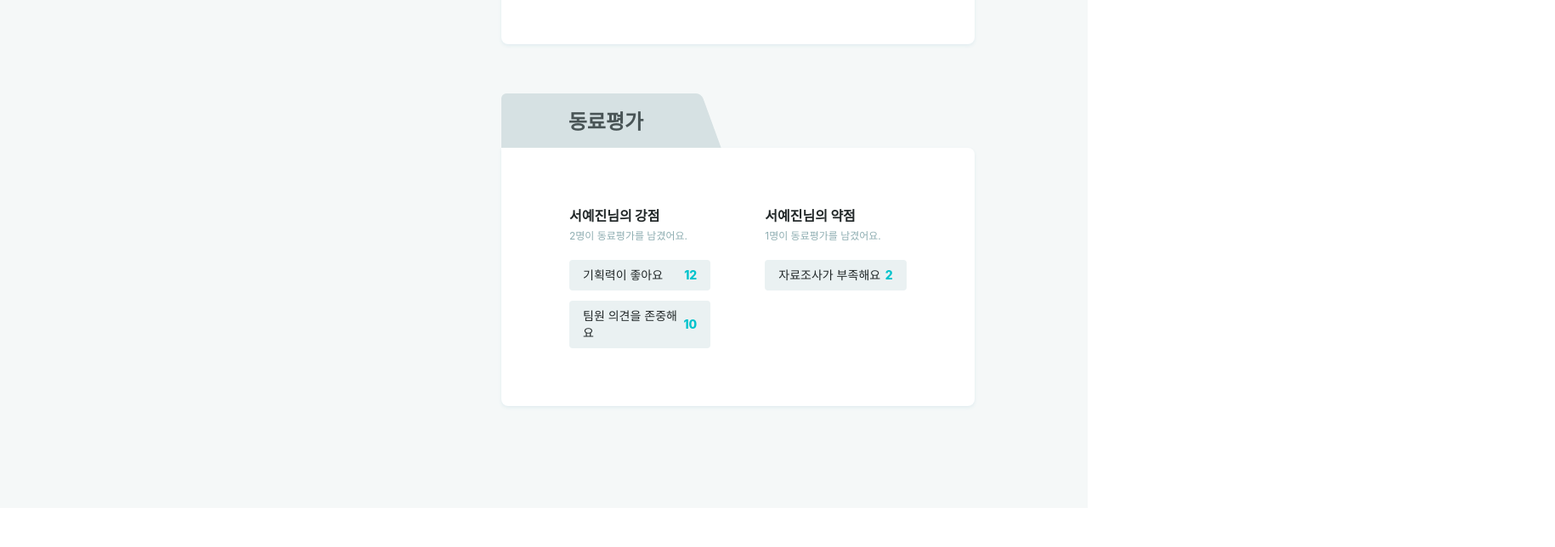
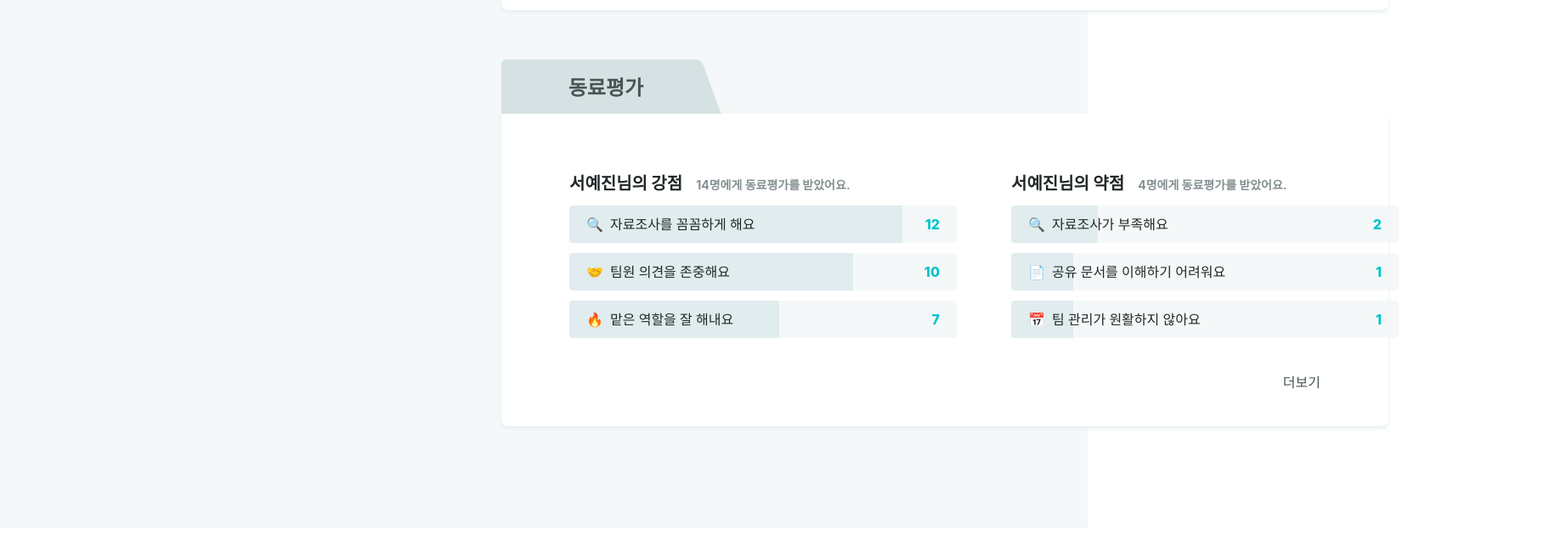
Before and after one commit to SeongjeLee22200525/HamCheese_FE, a Next.js app: page /mateprofile/1 in a window 1280 px wide. Shown: the part 960-1604 px from the top of the page at 85% size, 1830 px wide, since content can reach past the window. Built offline with nearby package versions, Linux system fonts and the light colour scheme; no server answers; a web font is replaced by a local one.

Commit message:
mateprofile 완성

```diff
--- a/src/components/mateprofile/PeerReview.tsx
+++ b/src/components/mateprofile/PeerReview.tsx
@@ -1,33 +1,42 @@
 "use client";
 
 import { useState } from "react";
+import ReviewColumn from "./ReviewColumn";
+import { PEER_REVIEW_VISIBLE_COUNT } from "@/constants/peerKeywords";
 
-export type PeerReviewItem = {
-  label: string;
+type KeywordItem = {
+  key: string;
   count: number;
 };
 
 type Props = {
-  positive: PeerReviewItem[];
-  negative: PeerReviewItem[];
+  name: string;
+  goodKeywordCount: number;
+  badKeywordCount: number;
+  positive: KeywordItem[];
+  negative: KeywordItem[];
 };
 
-const DEFAULT_VISIBLE_COUNT = 3;
-
-export default function PeerReview({ positive, negative }: Props) {
+export default function PeerReview({
+  name,
+  goodKeywordCount,
+  badKeywordCount,
+  positive,
+  negative,
+}: Props) {
   const [expanded, setExpanded] = useState(false);
 
   const visiblePositive = expanded
     ? positive
-    : positive.slice(0, DEFAULT_VISIBLE_COUNT);
+    : positive.slice(0, PEER_REVIEW_VISIBLE_COUNT);
 
   const visibleNegative = expanded
     ? negative
-    : negative.slice(0, DEFAULT_VISIBLE_COUNT);
+    : negative.slice(0, PEER_REVIEW_VISIBLE_COUNT);
 
   const hasMore =
-    positive.length > DEFAULT_VISIBLE_COUNT ||
-    negative.length > DEFAULT_VISIBLE_COUNT;
+    goodKeywordCount > PEER_REVIEW_VISIBLE_COUNT ||
+    badKeywordCount > PEER_REVIEW_VISIBLE_COUNT;
 
   return (
     <section className="relative">
@@ -38,30 +47,28 @@ export default function PeerReview({ positive, negative }: Props) {
         </div>
       </div>
 
-      {/* ===== 내용 박스 ===== */}
-      <div className="bg-white rounded-b-lg rounded-tr-lg shadow-[0px_2px_4px_0px_rgba(225,237,240,1.00)] px-20 py-17">
-        <div className="grid grid-cols-2 gap-16">
-          {/* ===== 긍정 ===== */}
+      {/* ===== 내용 ===== */}
+      <div className="bg-white rounded-b-lg rounded-tr-lg shadow-[0px_2px_4px_0px_rgba(225,237,240,1.00)] px-20 pt-17 pb-10">
+        <div className="flex gap-16 text-[#222829] text-xl font-extrabold">
           <ReviewColumn
-            title="서예진님의 강점"
-            subtitle={`${positive.length}명이 동료평가를 남겼어요.`}
+            type="positive"
+            title={`${name}님의 강점`}
+            subtitle={`${goodKeywordCount}명에게 동료평가를 받았어요.`}
             items={visiblePositive}
           />
 
-          {/* ===== 부정 ===== */}
           <ReviewColumn
-            title="서예진님의 약점"
-            subtitle={`${negative.length}명이 동료평가를 남겼어요.`}
+            type="negative"
+            title={`${name}님의 약점`}
+            subtitle={`${badKeywordCount}명에게 동료평가를 받았어요.`}
             items={visibleNegative}
           />
         </div>
-
-        {/* ===== 더보기 / 접기 ===== */}
         {hasMore && (
-          <div className="mt-10 text-right">
+          <div className="text-right">
             <button
               onClick={() => setExpanded((prev) => !prev)}
-              className="text-sm text-[#8FAEB2] hover:text-[#222829] transition"
+              className="mt-10 text-base text-[#495456] hover:text-[#00C3CC]"
             >
               {expanded ? "접기" : "더보기"}
             </button>
@@ -71,42 +78,3 @@ export default function PeerReview({ positive, negative }: Props) {
     </section>
   );
 }
-
-/* ===== 내부 전용 컴포넌트 ===== */
-
-function ReviewColumn({
-  title,
-  subtitle,
-  items,
-}: {
-  title: string;
-  subtitle: string;
-  items: PeerReviewItem[];
-}) {
-  return (
-    <div>
-      <div className="mb-5">
-        <h4 className="font-extrabold text-[#222829]">{title}</h4>
-        <p className="text-xs text-[#8FAEB2] mt-1">{subtitle}</p>
-      </div>
-
-      {items.length === 0 ? (
-        <p className="text-xs text-[#8FAEB2]">아직 평가가 없습니다.</p>
-      ) : (
-        <ul className="space-y-3">
-          {items.map((item) => (
-            <li
-              key={item.label}
-              className="flex items-center justify-between bg-[#EAF1F2] rounded px-4 py-2"
-            >
-              <span className="text-sm text-[#222829]">{item.label}</span>
-              <span className="text-sm font-extrabold text-[#00C3CC]">
-                {item.count}
-              </span>
-            </li>
-          ))}
-        </ul>
-      )}
-    </div>
-  );
-}
--- /dev/null
+++ b/src/components/mateprofile/ReviewColumn.tsx
@@ -0,0 +1,84 @@
+"use client";
+
+import {
+  POSITIVE_PEER_KEYWORDS,
+  NEGATIVE_PEER_KEYWORDS,
+} from "@/constants/peerKeywords";
+
+type KeywordItem = {
+  key: string;
+  count: number;
+};
+
+type Props = {
+  type: "positive" | "negative";
+  title: string;
+  subtitle: string;
+  items: KeywordItem[];
+};
+
+// ===== 막대 길이 기준 =====
+const MIN_COUNT = 1;
+const MAX_COUNT = 14;
+const MIN_WIDTH = 73;
+const MAX_WIDTH = 450;
+
+function getBarWidth(count: number) {
+  const clamped = Math.min(Math.max(count, MIN_COUNT), MAX_COUNT);
+  return (
+    MIN_WIDTH +
+    ((clamped - MIN_COUNT) / (MAX_COUNT - MIN_COUNT)) * (MAX_WIDTH - MIN_WIDTH)
+  );
+}
+
+export default function ReviewColumn({ type, title, subtitle, items }: Props) {
+  const keywordMap =
+    type === "positive" ? POSITIVE_PEER_KEYWORDS : NEGATIVE_PEER_KEYWORDS;
+
+  return (
+    <div>
+      {/* 제목 */}
+      <div className="w-114 pb-3">
+        <span className="font-extrabold pr-4 text-[#222829]">{title}</span>
+        <span className="text-sm font-bold text-[#838F91]">{subtitle}</span>
+      </div>
+
+      {/* 내용 */}
+      {items.length === 0 ? (
+        <p className="text-xs text-[#8FAEB2]">아직 평가가 없습니다.</p>
+      ) : (
+        <ul className="space-y-3">
+          {items.map(({ key, count }) => {
+            const keyword = keywordMap[key];
+            if (!keyword) return null;
+
+            const barWidth = getBarWidth(count);
+
+            return (
+              <li
+                key={key}
+                className="relative h-11 rounded bg-[#F5F8F8] px-5 flex items-center justify-between overflow-hidden"
+              >
+                {/* ===== 막대 ===== */}
+                <div
+                  className="absolute left-0 top-0 h-full bg-[#E0ECEE]"
+                  style={{ width: `${barWidth}px` }}
+                />
+
+                {/* ===== 텍스트 (위에 올라오게) ===== */}
+                <span className="relative z-10 flex items-center gap-2 text-base font-medium text-[#222829]">
+                  <span>{keyword.emoji}</span>
+                  {keyword.label}
+                </span>
+
+                <span className="relative z-10 text-base font-extrabold text-[#00C3CC]">
+                  {count}
+                </span>
+              </li>
+            );
+          })}
+        </ul>
+      )}
+    </div>
+  );
+}
--- /dev/null
+++ b/src/constants/peerKeywords.ts
@@ -0,0 +1,94 @@
+export const PEER_REVIEW_VISIBLE_COUNT = 3;
+
+/* ===== 긍정 키워드 ===== */
+export const POSITIVE_PEER_KEYWORDS: Record<
+  string,
+  { label: string; emoji: string }
+> = {
+  GOOD_PLANNING: { label: "자료조사를 꼼꼼하게 해요", emoji: "🔍" },
+  CLEAR_DOCUMENT: { label: "내용을 한눈에 보이게 정리해요", emoji: "📄" },
+  DOC_READABILITY: { label: "문서 가독성을 잘 신경 써요", emoji: "😊" },
+  GOOD_RECORD: { label: "기록을 잘 남겨요", emoji: "✍️" },
+
+  PPT_SKILL: { label: "PPT를 잘 만들어요", emoji: "🖥️" },
+  PRESENT_FLOW: { label: "발표 흐름을 잘 잡아요", emoji: "🎤" },
+  PRESENT_DELIVERY: { label: "발표 전달력이 좋아요", emoji: "📣" },
+
+  COMMUNICATION: { label: "연락이 잘 돼요", emoji: "📱" },
+  MEETING_EXPLANATION: { label: "회의 때 의견을 잘 설명해요", emoji: "🗣️" },
+  RESPECT_TEAM_OPINION: { label: "팀원 의견을 존중해요", emoji: "🤝" },
+  ACTIVE_FEEDBACK: { label: "의견·피드백을 적극적으로 제안해요", emoji: "💬" },
+
+  SCHEDULE_MANAGEMENT: { label: "팀 일정 관리를 잘 해요", emoji: "📅" },
+  ROLE_DISTRIBUTION: { label: "역할 분담을 잘 해요", emoji: "👥" },
+  TEAM_ATMOSPHERE: { label: "팀 분위기를 잘 만들어요", emoji: "😊" },
+
+  RESPONSIBILITY: { label: "팀 프로젝트에 성실해요", emoji: "🏃‍♂️" },
+  TIME_PROMISE: { label: "시간 약속을 잘 지켜요", emoji: "⏰" },
+  ROLE_EXECUTION: { label: "맡은 역할을 잘 해내요", emoji: "🔥" },
+  RESULT_QUALITY: { label: "결과물 퀄리티가 좋아요", emoji: "🏆" },
+  MAJOR_UTILIZATION: { label: "전공 역량을 잘 활용해요", emoji: "🎓" },
+};
+
+/* ===== 부정 키워드 ===== */
+export const NEGATIVE_PEER_KEYWORDS: Record<
+  string,
+  { label: string; emoji: string }
+> = {
+  LACK_RESEARCH: { label: "자료조사가 부족해요", emoji: "🔍" },
+  POOR_ORGANIZATION: { label: "자료 정리가 잘 안 돼요", emoji: "📂" },
+  DOC_UNDERSTANDING_DIFFICULT: {
+    label: "공유 문서를 이해하기 어려워요",
+    emoji: "📄",
+  },
+  NO_RECORD: { label: "기록을 잘 남기지 않아요", emoji: "✏️" },
+
+  LOW_PPT_QUALITY: { label: "PPT 완성도가 낮아요", emoji: "🖥️" },
+  PRESENT_FLOW_BAD: { label: "발표 흐름이 매끄럽지 않아요", emoji: "🎙️" },
+  PRESENT_DELIVERY_BAD: {
+    label: "발표 전달력이 아쉬워요",
+    emoji: "📢",
+  },
+
+  COMMUNICATION_BAD: { label: "연락이 잘 안 돼요", emoji: "📵" },
+  MEETING_CONFUSION: {
+    label: "회의 때 핵심 전달이 어려워요",
+    emoji: "🧠",
+  },
+  IGNORE_TEAM_OPINION: {
+    label: "팀원 의견을 반영하지 않아요",
+    emoji: "🙅‍♂️",
+  },
+  PASSIVE_FEEDBACK: {
+    label: "의견·피드백이 소극적이에요",
+    emoji: "💭",
+  },
+
+  TEAM_MANAGEMENT_WEAK: {
+    label: "팀 관리가 원활하지 않아요",
+    emoji: "📅",
+  },
+  ROLE_UNCLEAR: { label: "역할 분담이 명확하지 않아요", emoji: "👥" },
+  TEAM_ATMOSPHERE_BAD: {
+    label: "팀 분위기가 어색해요",
+    emoji: "😐",
+  },
+
+  LOW_PARTICIPATION: {
+    label: "프로젝트 참여도가 낮아요",
+    emoji: "🏃‍♂️",
+  },
+  ABSENT_FREQUENT: { label: "자리를 자주 비워요", emoji: "🚪" },
+  ROLE_INCOMPLETE: {
+    label: "역할을 끝까지 수행하지 않아요",
+    emoji: "⚠️",
+  },
+  RESULT_QUALITY_BAD: {
+    label: "결과물 퀄리티가 아쉬워요",
+    emoji: "📉",
+  },
+  MAJOR_UTILIZATION_BAD: {
+    label: "전공 역량 활용이 부족해요",
+    emoji: "🎓",
+  },
+};
--- a/src/mocks/mateProfile.ts
+++ b/src/mocks/mateProfile.ts
@@ -12,7 +12,8 @@ export const mockMateProfile = {
     imageUrl: "/mock/profile.jpg",
   },
 
-  introduction: "안녕하세요. 20학번 GE전공 서예진입니다. 기획 전반에 대한 이해를 바탕으로 아이디어를 구조화하고, 목적에 맞는 실행 전략을 설계하는 데 강점이 있습니다.",
+  introduction:
+    "안녕하세요. 20학번 GE전공 서예진입니다. 기획 전반에 대한 이해를 바탕으로 아이디어를 구조화하고, 목적에 맞는 실행 전략을 설계하는 데 강점이 있습니다.",
 
   skills: ["기획", "PPT", "리서치", "PM"],
 
@@ -32,16 +33,25 @@ export const mockMateProfile = {
       title: "2023 한스트 1일차 기획운영팀장",
       link: "",
     },
-
   ],
 
   peerReview: {
+    goodKeywordCount: 14,
+    badKeywordCount: 4,
+
     positive: [
-      { label: "기획력이 좋아요", count: 12 },
-      { label: "팀원 의견을 존중해요", count: 10 },
+      { key: "GOOD_PLANNING", count: 12 },
+      { key: "RESPECT_TEAM_OPINION", count: 10 },
+      { key: "ROLE_EXECUTION", count: 7 },
+      { key: "ROLE_EXECUTION", count: 7 },
     ],
+
     negative: [
-      { label: "자료조사가 부족해요", count: 2 },
+      { key: "LACK_RESEARCH", count: 2 },
+      { key: "DOC_UNDERSTANDING_DIFFICULT", count: 1 },
+      { key: "TEAM_MANAGEMENT_WEAK", count: 1 },
+      {key: "LOW_PARTICIPATION", count: 3},
+
     ],
   },
 };
--- a/src/pages/mateprofile/[userId].tsx
+++ b/src/pages/mateprofile/[userId].tsx
@@ -101,6 +101,9 @@ export default function MateProfilePage() {
           {/* 동료평가 */}
           <div className="pb-30">
             <PeerReview
+              name={data.profile.name}
+              goodKeywordCount={data.peerReview.goodKeywordCount}
+              badKeywordCount={data.peerReview.badKeywordCount}
               positive={data.peerReview.positive}
               negative={data.peerReview.negative}
             />
```
